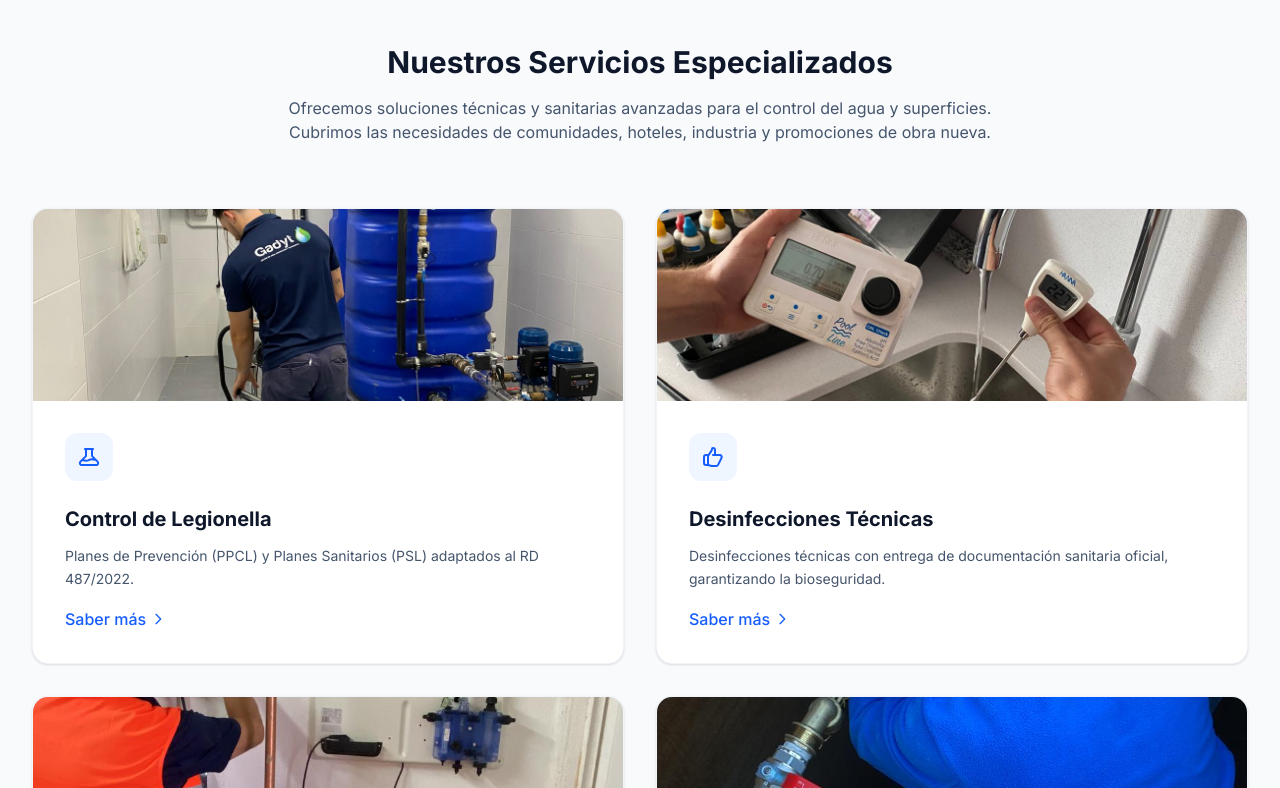
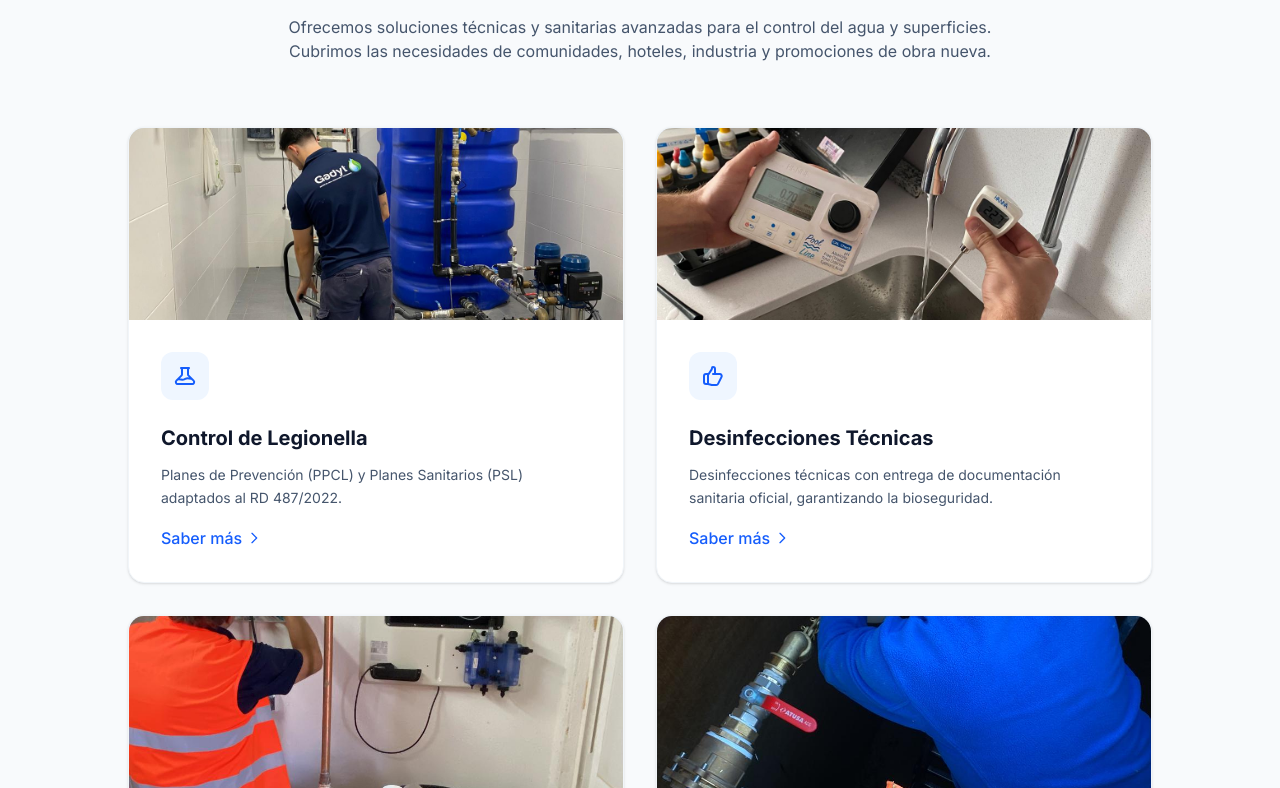
Before and after one commit to diegui9mnv/gaditweb, a Next.js app: page / in a window 1280 px wide. Shown: the part 1552-2340 px from the top of the page. Built offline with nearby package versions, Linux system fonts and the light colour scheme.

Commit message:
Fix: restaurado Navbar a fixed y cuadrícula a max-w-5xl, implementado scroll-pt-24 global

```diff
--- a/src/app/layout.tsx
+++ b/src/app/layout.tsx
@@ -18,7 +18,7 @@ export default function RootLayout({
   children: React.ReactNode;
 }>) {
   return (
-    <html lang="es" className="scroll-smooth">
+    <html lang="es" className="scroll-smooth scroll-pt-24">
       <body
         className={`${inter.className} antialiased bg-slate-50 text-slate-900 min-h-screen flex flex-col`}
       >
--- a/src/app/page.tsx
+++ b/src/app/page.tsx
@@ -94,7 +94,7 @@ export default function Home() {
             </p>
           </div>
 
-          <div className="grid md:grid-cols-2 gap-8 max-w-7xl mx-auto">
+          <div className="grid md:grid-cols-2 gap-8 max-w-5xl mx-auto">
             {/* Service 1 */}
             <Link href="/servicios/control-legionella" className="bg-white rounded-2xl shadow-sm hover:shadow-xl transition-all border border-slate-100 overflow-hidden group">
               <div className="h-48 bg-blue-100 relative overflow-hidden">
--- a/src/components/layout/Navbar.tsx
+++ b/src/components/layout/Navbar.tsx
@@ -8,7 +8,7 @@ export default function Navbar() {
   const [isOpen, setIsOpen] = useState(false);
 
   return (
-    <nav className="sticky top-0 w-full z-50 bg-white shadow-sm border-b border-gray-100">
+    <nav className="fixed w-full z-50 bg-white shadow-sm border-b border-gray-100">
       <div className="max-w-7xl mx-auto px-4 sm:px-6 lg:px-8">
         <div className="flex justify-between items-center h-20">
           <div className="flex-shrink-0 flex items-center">
```
